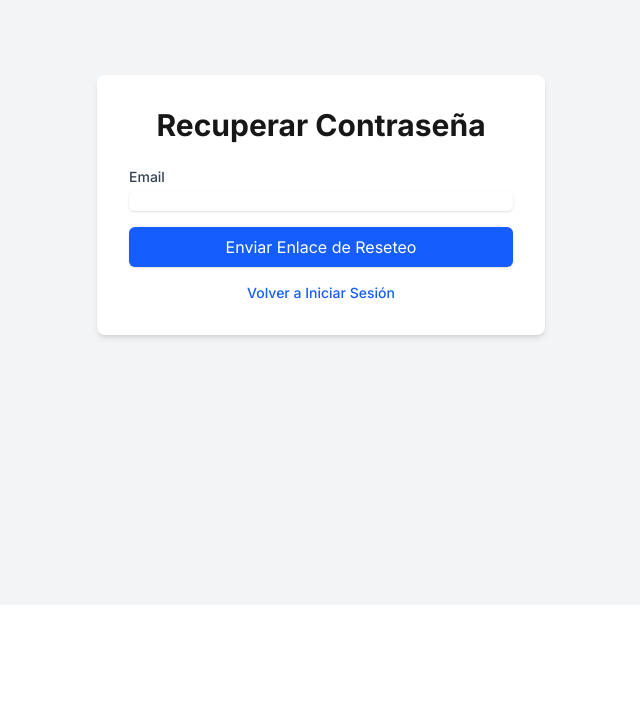
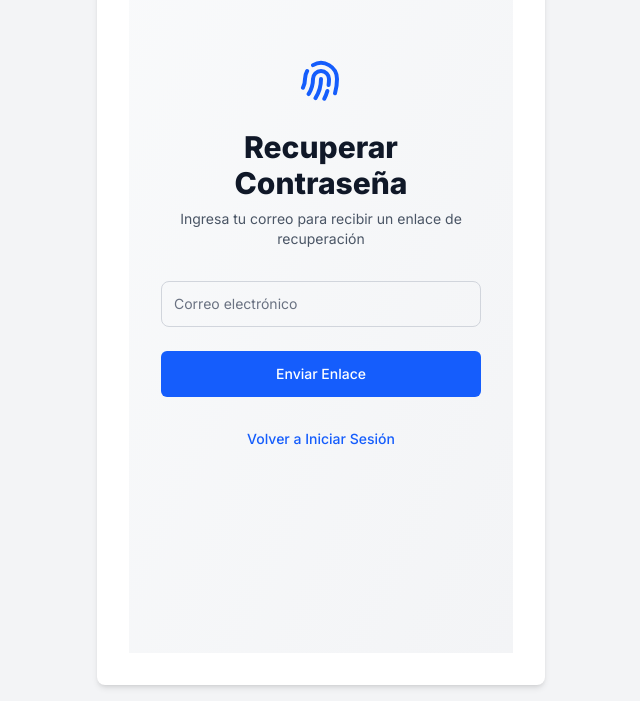
Before and after one commit to jonathanpoaquiza/market-jals, a Next.js app: page /reset-password in a window 1280 px wide. Shown: the part 195-896 px from the top of the page, without its empty margins (319-959 px from the left). Before the commit the page ends 800 px from the top, so only its background shows below. Built offline with nearby package versions, Linux system fonts and the light colour scheme; no server answers.

Commit message:
Update reset_password/page.tsx design

```diff
--- a/src/app/(auth)/reset-password/page.tsx
+++ b/src/app/(auth)/reset-password/page.tsx
@@ -1,4 +1,3 @@
-// src/app/(auth)/reset-password/page.tsx
 'use client';
 
 import React, { useState } from 'react';
@@ -8,12 +7,9 @@ import { yupResolver } from '@hookform/resolvers/yup';
 import * as yup from 'yup';
 import { useAuth } from '@/lib/auth/auth-context';
 
-// Esquema de validación con Yup
+// Validación
 const schema = yup.object().shape({
-  email: yup
-    .string()
-    .email('Email inválido')
-    .required('El email es obligatorio'),
+  email: yup.string().email('Email inválido').required('El email es obligatorio'),
 });
 
 export default function ResetPasswordPage() {
@@ -34,56 +30,106 @@ export default function ResetPasswordPage() {
     setError(null);
     try {
       await resetPassword(data.email);
-      setMessage(
-        'Si tu email está registrado, recibirás un enlace para resetear tu contraseña.',
-      );
-    } catch (err: any) {
-      setError(
-        'Error al enviar el email de reseteo. Inténtalo de nuevo más tarde.',
-      );
+      setMessage('Si tu email está registrado, recibirás un enlace para resetear tu contraseña.');
+    } catch (err) {
+      setError('Error al enviar el email de reseteo. Inténtalo de nuevo más tarde.');
     }
   };
 
   return (
-    <>
-      <h1 className="mb-6 text-center text-3xl font-bold">
+    <div className="min-h-screen bg-gradient-to-br from-gray-50 to-gray-100 flex items-center justify-center px-4 py-12 sm:px-6 lg:px-8">
+      <div className="w-full max-w-md space-y-8">
+        <div className="text-center">
+          <svg
+            className="mx-auto h-12 w-12 text-blue-600"
+            fill="none"
+            stroke="currentColor"
+            viewBox="0 0 24 24"
+            xmlns="http://www.w3.org/2000/svg"
+          >
+            <path
+              strokeLinecap="round"
+              strokeLinejoin="round"
+              strokeWidth={2}
+              d="M12 11c0 3.517-1.009 6.799-2.753 9.571m-3.44-2.04l.054-.09A13.916 13.916 0 008 11a4 4 0 118 0c0 1.017-.07 2.019-.203 3m-2.118 6.844A21.88 21.88 0 0015.171 17m3.839 1.132c.645-2.266.99-4.659.99-7.132A8 8 0 008 4.07M3 15.364c.64-1.319 1-2.8 1-4.364 0-1.457.39-2.823 1.07-4"
+            />
+          </svg>
+          <h2 className="mt-6 text-3xl font-extrabold text-gray-900">
             Recuperar Contraseña
-      </h1>
-      <form onSubmit={handleSubmit(onSubmit)} className="space-y-4">
+          </h2>
+          <p className="mt-2 text-sm text-gray-600">
+            Ingresa tu correo para recibir un enlace de recuperación
+          </p>
+        </div>
+
+        {message && (
+          <div className="rounded-md bg-green-50 p-4 text-sm text-green-800">
+            {message}
+          </div>
+        )}
+        {error && (
+          <div className="rounded-md bg-red-50 p-4 text-sm text-red-800">
+            {error}
+          </div>
+        )}
+
+        <form className="mt-8 space-y-6" onSubmit={handleSubmit(onSubmit)}>
+          <div className="space-y-4">
             <div>
-          <label
-            htmlFor="email"
-            className="block text-sm font-medium text-gray-700"
-          >
-            Email
+              <label htmlFor="email" className="sr-only">
+                Correo electrónico
               </label>
               <input
+                id="email"
                 type="email"
-            id="email"
+                autoComplete="email"
                 {...register('email')}
-            className="mt-1 block w-full rounded-md border-gray-300 shadow-sm focus:border-blue-500 focus:ring-blue-500 sm:text-sm"
+                required
+                placeholder="Correo electrónico"
+                className="appearance-none relative block w-full px-3 py-3 border border-gray-300 placeholder-gray-500 text-gray-900 rounded-lg focus:outline-none focus:ring-blue-500 focus:border-blue-500 sm:text-sm"
               />
               {errors.email && (
-            <p className="mt-1 text-sm text-red-600">
-              {errors.email.message}
-            </p>
+                <p className="mt-1 text-sm text-red-600">{errors.email.message}</p>
               )}
             </div>
-        {message && <p className="text-sm text-green-600">{message}</p>}
-        {error && <p className="text-sm text-red-600">{error}</p>}
+          </div>
+
+          <div>
             <button
               type="submit"
               disabled={loading}
-          className="w-full rounded-md bg-blue-600 py-2 text-white shadow-sm hover:bg-blue-700 focus:outline-none focus:ring-2 focus:ring-blue-500 focus:ring-offset-2 disabled:opacity-50"
+              className="group relative w-full flex justify-center py-3 px-4 border border-transparent text-sm font-medium rounded-md text-white bg-blue-600 hover:bg-blue-700 focus:outline-none focus:ring-2 focus:ring-offset-2 focus:ring-blue-500 transition-colors duration-200"
             >
-          {loading ? 'Enviando...' : 'Enviar Enlace de Reseteo'}
+              {loading ? (
+                <>
+                  <svg
+                    className="animate-spin -ml-1 mr-3 h-5 w-5 text-white"
+                    xmlns="http://www.w3.org/2000/svg"
+                    fill="none"
+                    viewBox="0 0 24 24"
+                  >
+                    <circle className="opacity-25" cx="12" cy="12" r="10" stroke="currentColor" strokeWidth="4" />
+                    <path
+                      className="opacity-75"
+                      fill="currentColor"
+                      d="M4 12a8 8 0 018-8V0C5.373 0 0 5.373 0 12h4zm2 5.291A7.962 7.962 0 014 12H0c0 3.042 1.135 5.824 3 7.938l3-2.647z"
+                    />
+                  </svg>
+                  Enviando...
+                </>
+              ) : (
+                'Enviar Enlace'
+              )}
             </button>
+          </div>
         </form>
-      <div className="mt-4 text-center text-sm">
+
+        <div className="mt-6 text-center text-sm">
           <Link href="/login" className="font-medium text-blue-600 hover:text-blue-500">
             Volver a Iniciar Sesión
           </Link>
         </div>
-    </>
+      </div>
+    </div>
   );
 }
```
Lines whose indentation alone changed are shown as unchanged.
